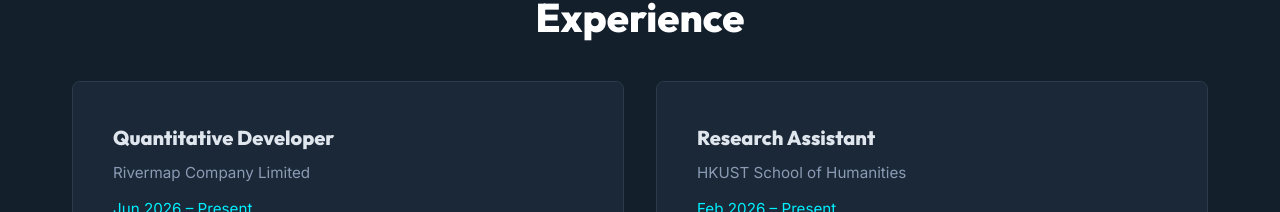
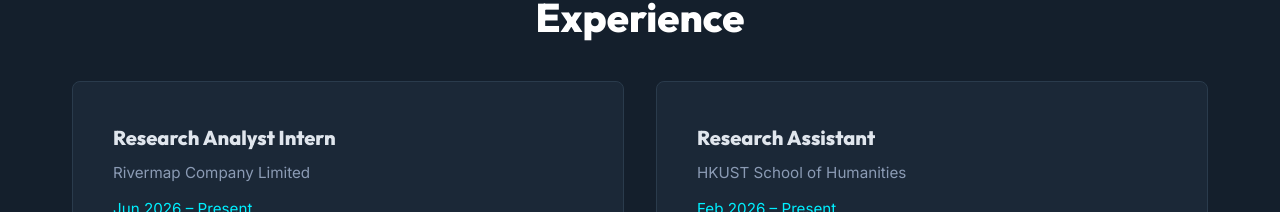
Before and after one commit to oak-23/portfolio, a React (Vite) app: page / in a window 1280 px wide. Shown: the part 1380-1592 px from the top of the page. Built offline with nearby package versions, Linux system fonts and the light colour scheme.

Commit message:
feat: edit title

```diff
--- a/src/components/Experience.tsx
+++ b/src/components/Experience.tsx
@@ -4,7 +4,7 @@ import styles from './Sections.module.css';
 const roles = [
     {
         org: 'Rivermap Company Limited',
-        role: 'Quantitative Developer',
+        role: 'Research Analyst Intern',
         date: 'Jun 2026 – Present',
         points: [
             'Build and operate an automated pipeline taking smart-beta index strategies from creation through backtesting to deployment.',
```
